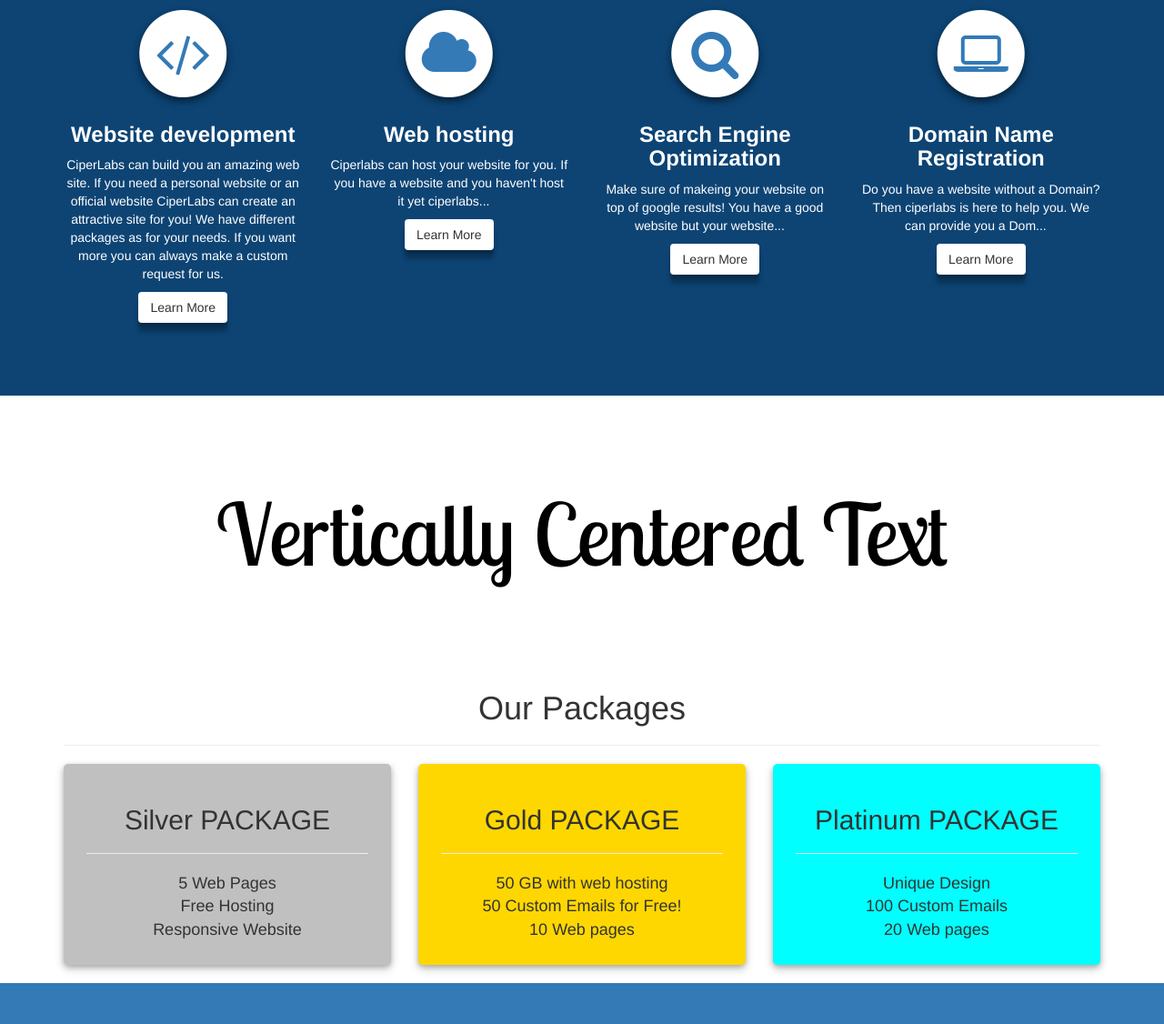
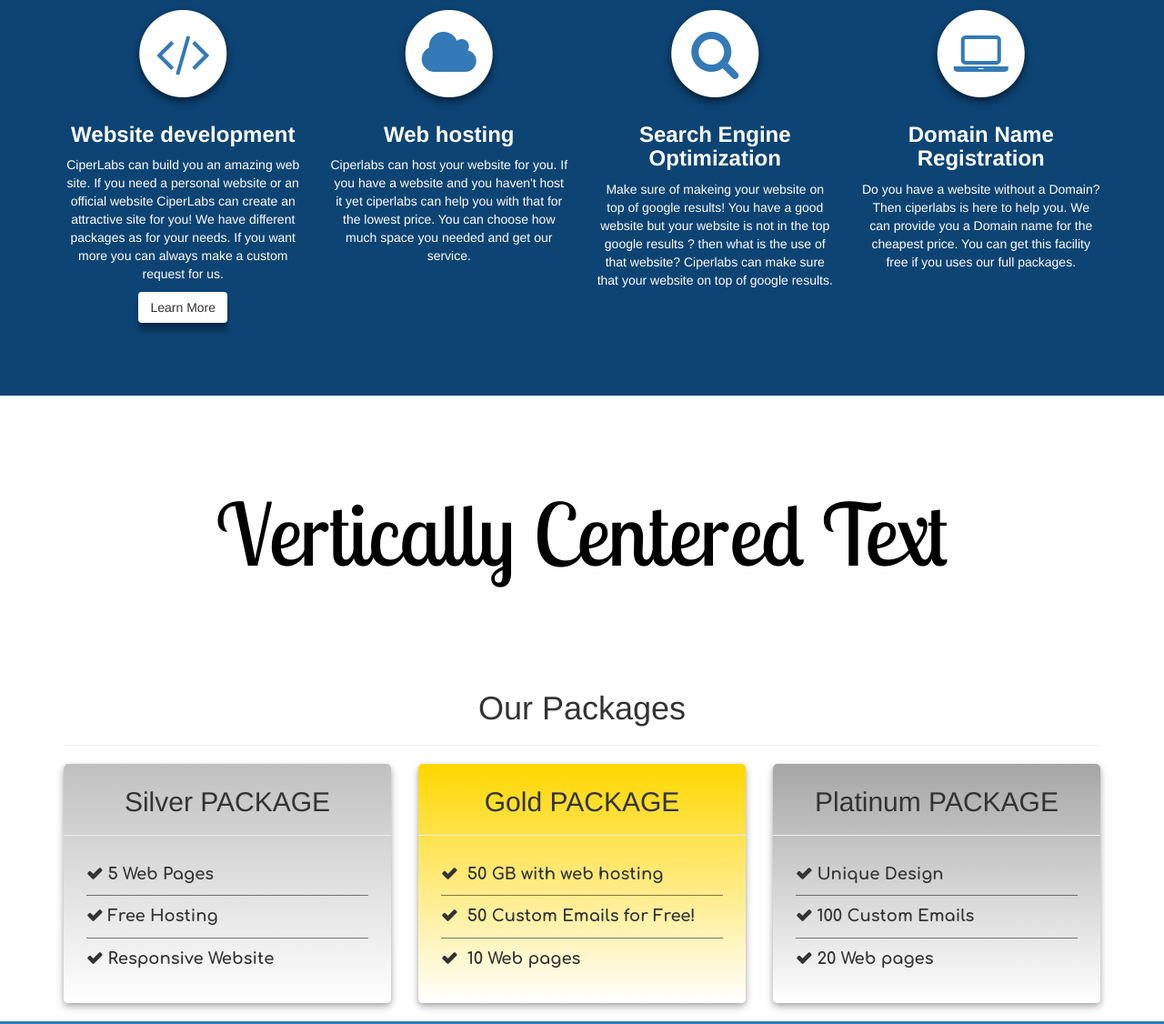
Before and after one commit to 0777753598/Promo_website, a website: page index.html in a window 1280 px wide. Shown: the part 1183-2309 px from the top of the page at 91% size. Drawn offline with nearby package versions, Linux system fonts and the light colour scheme.

Commit message:
price list changes

```diff
--- a/index.html
+++ b/index.html
@@ -154,8 +154,8 @@
                                 <h3>
                                     <strong>Web hosting</strong>
                                 </h3>
-                                <p><span class="more">Ciperlabs can host your website for you. If you have a website and you haven't host it yet ciperlabs can help you with that for the lowest price. You can choose how much space you needed and get our service.</span></p>
-                                <a href="" class="btn btn-light">Learn More</a>
+                                <p><span>Ciperlabs can host your website for you. If you have a website and you haven't host it yet ciperlabs can help you with that for the lowest price. You can choose how much space you needed and get our service.</span></p>
+                                <!-- <a href="" class="btn btn-light">Learn More</a> -->
                             </div>
                         </div>
                         <div class="col-md-3 col-sm-6">
@@ -167,8 +167,8 @@
                                 <h3>
                                     <strong>Search Engine Optimization</strong>
                                 </h3>
-                                <p><span class="more">Make sure of makeing your website on top of google results! You have a good website but your website is not in the top google results ? then what is the use of that website? Ciperlabs can make sure that your website on top of google results.</span></p>
-                                <a href="" class="btn btn-light">Learn More</a>
+                                <p><span>Make sure of makeing your website on top of google results! You have a good website but your website is not in the top google results ? then what is the use of that website? Ciperlabs can make sure that your website on top of google results.</span></p>
+                                <!-- <a href="" class="btn btn-light">Learn More</a> -->
                             </div>
                         </div>
                         <div class="col-md-3 col-sm-6">
@@ -180,8 +180,8 @@
                                 <h3>
                                     <strong>Domain Name Registration</strong>
                                 </h3>
-                                <p><span class="more">Do you have a website without a Domain? Then ciperlabs is here to help you. We can provide you a Domain name for the cheapest price. You can get this facility free if you uses our full packages. </span></p>
-                                <a href="" class="btn btn-light">Learn More</a>
+                                <p><span>Do you have a website without a Domain? Then ciperlabs is here to help you. We can provide you a Domain name for the cheapest price. You can get this facility free if you uses our full packages. </span></p>
+                                <!-- <a href="" class="btn btn-light">Learn More</a> -->
                             </div>
                         </div>
                     </div>
@@ -210,7 +210,7 @@
                     <hr class="large">
                     <div class="row">
                         <div class="col-md-4">
-                            <div class="portfolio-item" style="background-color: silver;">
+                            <div class="portfolio-item" style="background:linear-gradient(silver,white);">
                                 <h2>Silver PACKAGE</h2>
                                 <hr class="large">
                                 <ul>
@@ -221,18 +221,18 @@
                             </div>
                         </div>
                         <div class="col-md-4">
-                            <div class="portfolio-item" style="background-color: gold;">
+                            <div class="portfolio-item" style="background:linear-gradient(gold,white);">
                                 <h2>Gold PACKAGE</h2>
                                 <hr class="large">
                                 <ul>
-                                	<li>50 GB with web hosting </li>
-                                	<li>50 Custom Emails for Free!</li>
-                                	<li>10 Web pages</li>
+                                	<li> 50 GB with web hosting </li>
+                                	<li> 50 Custom Emails for Free!</li>
+                                	<li> 10 Web pages</li>
                                 </ul>
                             </div>
                         </div>
                         <div class="col-md-4">
-                            <div class="portfolio-item" style="background-color: cyan;">
+                            <div class="portfolio-item" style="background:linear-gradient(#a6a6a6,white);">
                                 <h2>Platinum PACKAGE</h2>
                                 <hr class="large">
                                 <ul>
--- a/public/css/stylish-portfolio.css
+++ b/public/css/stylish-portfolio.css
@@ -9,7 +9,7 @@
 @import url('https://fonts.googleapis.com/css?family=Indie+Flower');
 @import url('https://fonts.googleapis.com/css?family=Lobster+Two');
 @import url('https://fonts.googleapis.com/css?family=Poiret+One');
-@import url('https://fonts.googleapis.com/css?family=VT323');
+@import url('https://fonts.googleapis.com/css?family=Comfortaa:700');
 @import url('https://fonts.googleapis.com/css?family=Special+Elite');
 
 html,
@@ -242,7 +242,7 @@
 .portfolio-item {
     /*margin : 0 10px;*/
     margin-bottom: 20px;
-    padding: 25px;
+    /*padding: 25px;*/
     border-radius: 5px;
     -webkit-box-shadow: 0 4px 10px rgba(0,0,0,0.25), 0 2px 5px rgba(0,0,0,0.15);
     -moz-box-shadow: 0 4px 10px rgba(0,0,0,0.25), 0 2px 5px rgba(0,0,0,0.15);
@@ -259,11 +259,41 @@
     box-shadow: 0 6px 13px rgba(0,0,0,0.20), 0 10px 17px rgba(0,0,0,0.15);
 }
 
+.portfolio-item h2 {
+    margin: 0 0 20px 0;
+    margin-bottom: 20px;
+    padding-top: 25px;
+    padding-left: 25px;
+    padding-right: 25px;
+}
+
 .portfolio-item ul {
-    padding: 0;
+    padding: 25px;
+    padding-top: 0;
     margin: 0;
     list-style: none;
     font-size: 18px;
+}
+
+.portfolio-item ul li:before{
+    content: "\f00c"; /* FontAwesome Unicode */
+    font-family: FontAwesome;
+    display: inline-block;
+                 /* same as padding-left set on li */
+    width: 1.3em; /* same as padding-left set on li */
+}
+
+.portfolio-item ul li {
+    padding: 10px 0;
+    border-bottom: 1px solid rgba(0,0,0,0.5);
+    font-family: 'Comfortaa', cursive;
+    font-size: 18px;
+    font-weight: 700;
+    text-align: left;
+}
+
+.portfolio-item ul li:last-child{
+    border: 0;
 }
 
 .img-portfolio {
@@ -507,4 +537,8 @@
     .text   {
         text-align: center;
     }
+
+    .portfolio-item ul li {
+        text-align: center;
+    }
 }
```
